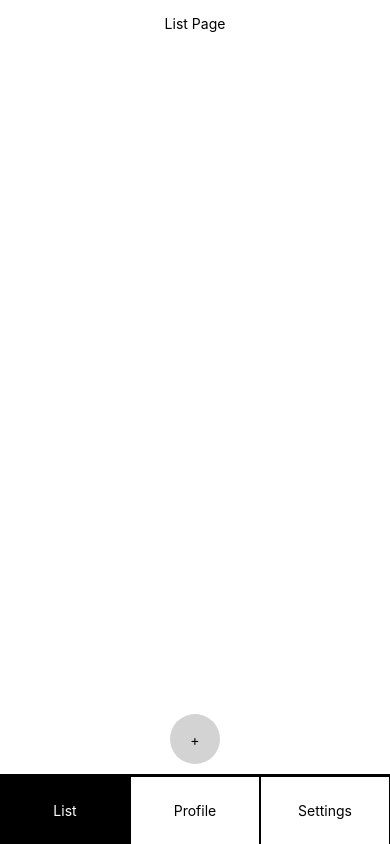
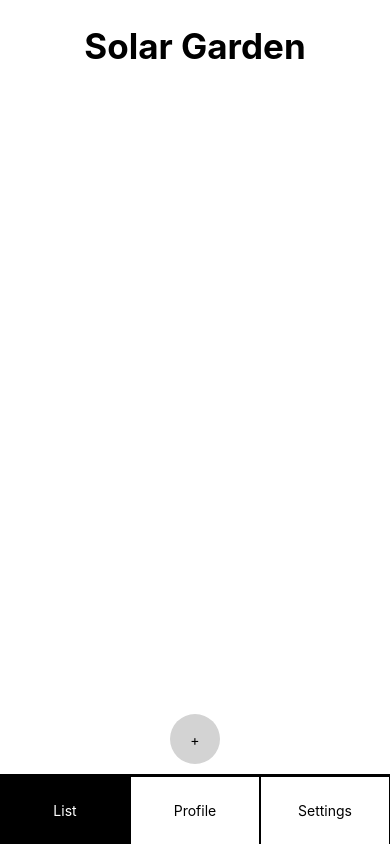
Before and after one commit to KrisHHFI/Plant_App, a React Native app: screen / in a window 390 px wide. Built offline with nearby package versions, Linux system fonts and the light colour scheme.

Commit message:
Page title component added

```diff
--- /dev/null
+++ b/src/components/PageTitle.tsx
@@ -0,0 +1,15 @@
+import React from 'react';
+import { Text } from 'react-native';
+import styles from '../../src/styling/Styles';
+
+type PageTitleProps = {
+    text?: string;
+};
+
+const PageTitle: React.FC<PageTitleProps> = ({ text = '' }) => {
+    return (
+        <Text style={styles.pageTitle}>{text}</Text>
+    );
+};
+
+export default PageTitle;
--- a/src/pages/AddPlantPage.tsx
+++ b/src/pages/AddPlantPage.tsx
@@ -3,6 +3,7 @@ import { View, Text, TouchableOpacity, TextInput, Image } from 'react-native';
 import { launchImageLibrary, launchCamera } from 'react-native-image-picker';  // Updated import
 import { AppContext } from '../context/Context';
 import styles from '../styling/Styles';
+import PageTitle from '../components/PageTitle';
 
 interface AddPlantPageProps {
   setModalVisible: (visible: boolean) => void;
@@ -62,30 +63,22 @@ const AddPlantPage: React.FC<AddPlantPageProps> = ({ setModalVisible }) => {
 
   return (
     <View style={styles.pageContainer}>
-      <Text>Add a Plant</Text>
+      <PageTitle text="Add Specimen" />
       <TextInput
         style={styles.addPlantPageInput}
         placeholder="Enter plant name"
         value={plantName}
         onChangeText={setPlantName}
       />
-
-      {/* Button to select an image */}
       <TouchableOpacity style={styles.addPlantPageBottomButton} onPress={handleSelectImage}>
         <Text>Add Image</Text>
       </TouchableOpacity>
-
-      {/* Button to take a photo */}
       <TouchableOpacity style={styles.addPlantPageBottomButton} onPress={handleTakePhoto}>
         <Text>Take Photo</Text>
       </TouchableOpacity>
-
-      {/* Display selected image */}
       {imageUri && (
         <Image source={{ uri: imageUri }} style={{ width: 100, height: 100, marginBottom: 10 }} />
       )}
-
-      {/* Bottom buttons */}
       <View style={styles.row}>
         <TouchableOpacity style={styles.addPlantPageBottomButton} onPress={() => setModalVisible(false)}>
           <Text>x</Text>
--- a/src/pages/ListPage.tsx
+++ b/src/pages/ListPage.tsx
@@ -3,6 +3,7 @@ import { View, Text, TouchableOpacity, Modal, ScrollView } from 'react-native';
 import styles from '../../src/styling/Styles';
 import AddPlantPage from './AddPlantPage';
 import ListItem from '../components/ListItem';
+import PageTitle from '../components/PageTitle';
 import { AppContext } from '../context/Context';
 
 const ListPage = () => {
@@ -11,7 +12,7 @@ const ListPage = () => {
 
   return (
     <View style={styles.pageContainer}>
-      <Text>List Page</Text>
+      <PageTitle text="Solar Garden"/>
       <ScrollView
         style={styles.listPageScrollContainer}>
         {plantString.map((plant, index) => (
--- a/src/pages/ProfilePage.tsx
+++ b/src/pages/ProfilePage.tsx
@@ -1,11 +1,12 @@
 import React from 'react';
 import { View, Text } from 'react-native';
 import styles from '../../src/styling/Styles';
+import PageTitle from '../components/PageTitle';
 
 const ProfilePage = () => {
   return (
     <View style={styles.pageContainer}>
-      <Text>Profile Page</Text>
+      <PageTitle text="Botanist AX-4421"/>
     </View>
   );
 };
--- a/src/pages/SettingsPage.tsx
+++ b/src/pages/SettingsPage.tsx
@@ -1,11 +1,12 @@
 import React from 'react';
 import { View, Text } from 'react-native';
 import styles from '../../src/styling/Styles';
+import PageTitle from '../components/PageTitle';
 
 const SettingsPage = () => {
   return (
     <View style={styles.pageContainer}>
-      <Text>Settings Page</Text>
+      <PageTitle text="Hydroponic Settings"/>
       <Text>Light / Dark theme toggle</Text>
     </View>
   );
--- a/src/styling/Styles.tsx
+++ b/src/styling/Styles.tsx
@@ -82,10 +82,16 @@ const styles = StyleSheet.create({
     alignItems: 'center',
     backgroundColor: 'white',
     flex: 1,
-    paddingBottom: NAVBAR_HEIGHT + 15,
+    paddingBottom: NAVBAR_HEIGHT + 25,
     paddingLeft: 15,
-    paddingTop: 15,
+    paddingTop: 25,
     paddingRight: 15,
+  },
+  pageTitle: {
+    fontSize: 35,
+    fontWeight: 'bold',
+    paddingBottom: 5,
+    textAlign: 'center',
   },
   row: {
     flexDirection: 'row',
```
